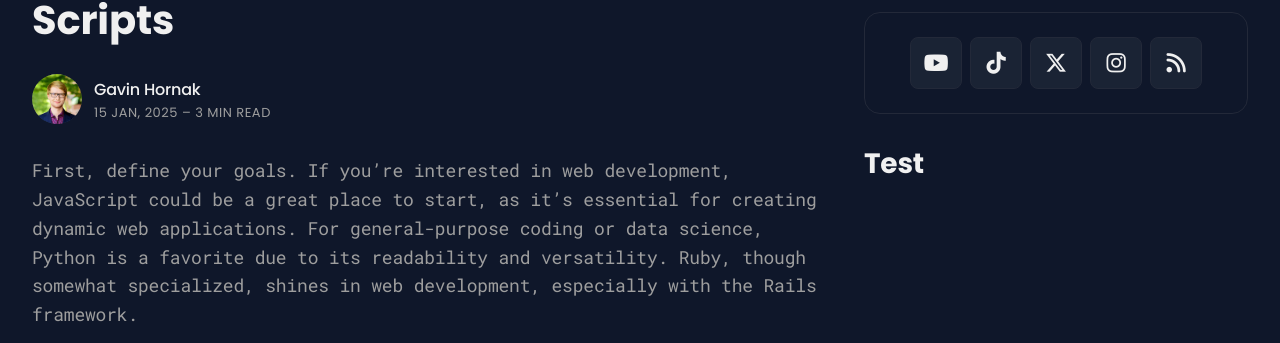
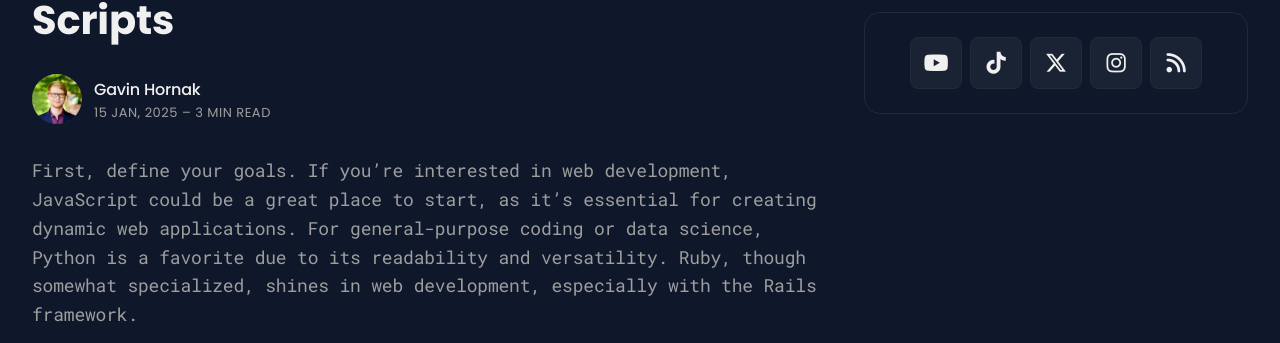
Before and after one commit to studioloft/studioloft.github.io, a Jekyll site: the page built from _posts/2024-11-15-automating-routine-tasks-with-bash-scripts.md, in a window 1280 px wide and 900 px high, scrolled down 621 px. Shown: the part 116-459 px from the top of the window. Built offline with Jekyll 4.4.1, drawn with Linux system fonts in a browser that asks for light colours.

Commit message:
fix: remove post list widget from sidebar to streamline layout

```diff
--- a/_layouts/post.html
+++ b/_layouts/post.html
@@ -86,7 +86,6 @@ layout: default
           {% include sidebar-widgets/widget-featured-posts.html %}
           {% include sidebar-widgets/widget-tags.html %}
           {% include sidebar-widgets/widget-social.html %}
-          {% include sidebar-widgets/widget-postlist.html %}
       </aside>
     </div>
   </div>
```
